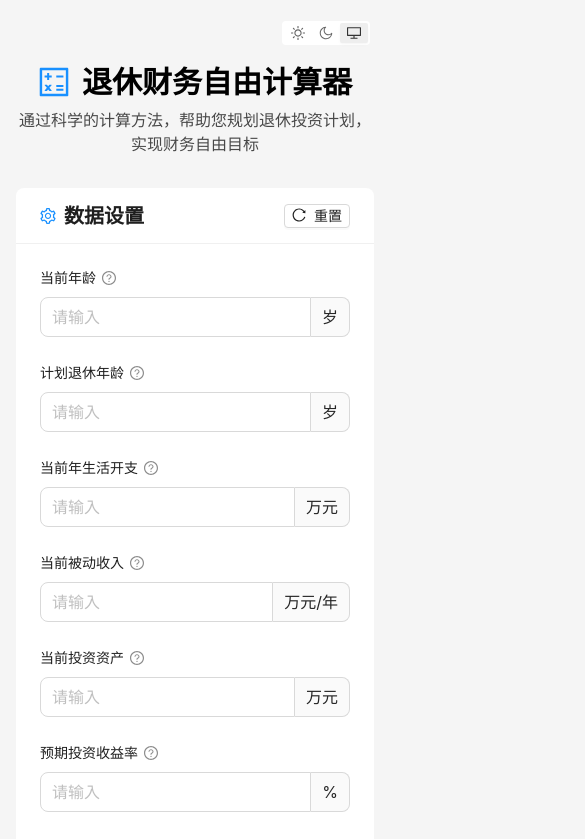
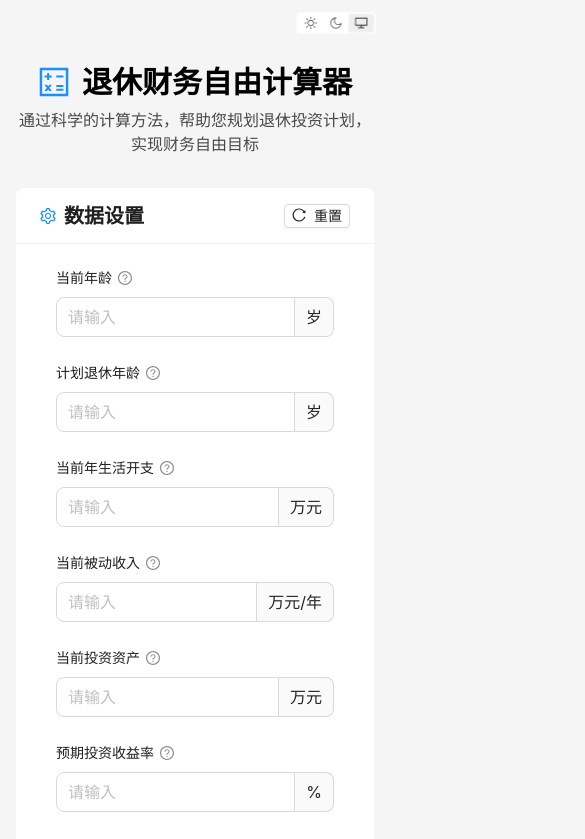
Before and after one commit to D351GN3R/Wealth-Shortcut, a React (Vite) app: page / in a window 390 px wide. Shown: the top 839 px of the page, 585 px wide, since content can reach past the window. Built offline with nearby package versions, Linux system fonts and the light colour scheme.

Commit message:
feat: 移动端适配优化和UI改进
- 添加移动端响应式设计，禁止横向滚动
- 设置卡片容器最大宽度1200px并居中显示
- 删除页面底部免责声明文案
- 优化不同屏幕尺寸下的布局显示

```diff
--- a/src/App.tsx
+++ b/src/App.tsx
@@ -50,14 +50,20 @@ function App() {
         },
       }}
     >
-      <div className="App" style={{ minHeight: '100vh', backgroundColor: algorithm === theme.darkAlgorithm ? '#000000' : '#f5f5f5' }}>
+      <div className="App" style={{
+        minHeight: '100vh',
+        backgroundColor: algorithm === theme.darkAlgorithm ? '#000000' : '#f5f5f5',
+        width: '100%',
+        maxWidth: '100%',
+        overflowX: 'hidden'
+      }}>
         {/* 主题切换器 */}
         <div style={{
           position: 'fixed',
           top: '20px',
           right: '20px',
           zIndex: 1000,
-        }}>
+        }} className="theme-switcher">
           <Segmented
             options={themeOptions}
             value={mode}
--- a/src/components/CalculatorContainer.tsx
+++ b/src/components/CalculatorContainer.tsx
@@ -81,8 +81,8 @@ export function CalculatorContainer() {
 
 
   return (
-    <div className="min-h-screen py-8">
-      <div className="max-w-7xl mx-auto px-4 sm:px-6 lg:px-8">
+    <div className="min-h-screen py-8" style={{ width: '100%', maxWidth: '100%', overflowX: 'hidden' }}>
+      <div className="max-w-7xl mx-auto px-4 sm:px-6 lg:px-8" style={{ width: '100%', maxWidth: '100%' }}>
         {/* 头部 */}
         <div className="text-center mb-8 mt-8">
           <div className="flex items-center justify-center mb-2">
@@ -95,22 +95,38 @@ export function CalculatorContainer() {
         </div>
 
         {/* 主要内容 */}
-        <div>
+        <div style={{ maxWidth: '1200px', margin: '0 auto', width: '100%' }}>
           <style>
             {`
               .calculator-layout {
                 display: grid;
                 grid-template-columns: 2fr 3fr;
                 gap: 12px;
+                width: 100%;
+                max-width: 100%;
               }
 
               @media (max-width: 599px) {
                 .calculator-layout {
                   grid-template-columns: 1fr;
                   gap: 16px;
+                  width: 100%;
+                  max-width: 100%;
+                  overflow-x: hidden;
                 }
                 .calculator-layout > div {
                   width: 100%;
+                  max-width: 100%;
+                  overflow-x: hidden;
+                  box-sizing: border-box;
+                }
+              }
+
+              /* 确保大于768px时保持原有布局 */
+              @media (min-width: 768px) {
+                .calculator-layout {
+                  grid-template-columns: 2fr 3fr;
+                  gap: 12px;
                 }
               }
             `}
@@ -137,10 +153,7 @@ export function CalculatorContainer() {
           </div>
         </div>
 
-        {/* 底部说明 */}
-        <div className="text-center" style={{ marginTop: '0px', fontSize: '12px', opacity: 0.3 }}>
-          <p style={{ margin: 0, whiteSpace: 'nowrap', color: 'inherit' }}>计算结果仅供参考，实际投资收益可能因市场波动而有所不同，建议结合个人实际情况和专业理财建议制定投资计划</p>
-        </div>
+
       </div>
     </div>
   );
--- a/src/index.css
+++ b/src/index.css
@@ -24,6 +24,83 @@
   [data-theme="dark"] body {
     background-color: #000000;
     color: #ffffff;
+  }
+
+  /* 移动端适配 - 小于600px */
+  @media (max-width: 599px) {
+    html, body {
+      overflow-x: hidden;
+      width: 100%;
+      max-width: 100%;
+    }
+
+    body {
+      min-height: 100vh;
+      background-attachment: fixed;
+    }
+
+    #root {
+      width: 100%;
+      max-width: 100%;
+      overflow-x: hidden;
+    }
+
+    /* 确保所有容器元素不超出屏幕宽度 */
+    * {
+      max-width: 100%;
+      box-sizing: border-box;
+    }
+
+    /* Ant Design 组件移动端适配 */
+    .ant-card {
+      margin: 0 !important;
+      width: 100% !important;
+      max-width: 100% !important;
+    }
+
+    .ant-row {
+      width: 100% !important;
+      max-width: 100% !important;
+      margin: 0 !important;
+    }
+
+    .ant-col {
+      width: 100% !important;
+      max-width: 100% !important;
+      padding-left: 8px !important;
+      padding-right: 8px !important;
+    }
+
+    /* 输入框组件适配 */
+    .ant-input-number {
+      width: 100% !important;
+      max-width: 100% !important;
+    }
+
+    /* 统计组件适配 */
+    .ant-statistic {
+      width: 100% !important;
+      max-width: 100% !important;
+    }
+
+    /* 描述列表适配 */
+    .ant-descriptions {
+      width: 100% !important;
+      max-width: 100% !important;
+      overflow-x: hidden !important;
+    }
+
+    .ant-descriptions-item {
+      width: 100% !important;
+      max-width: 100% !important;
+    }
+
+    /* 主题切换器移动端适配 */
+    .theme-switcher {
+      top: 10px !important;
+      right: 10px !important;
+      transform: scale(0.9) !important;
+    }
   }
 }
 
```
